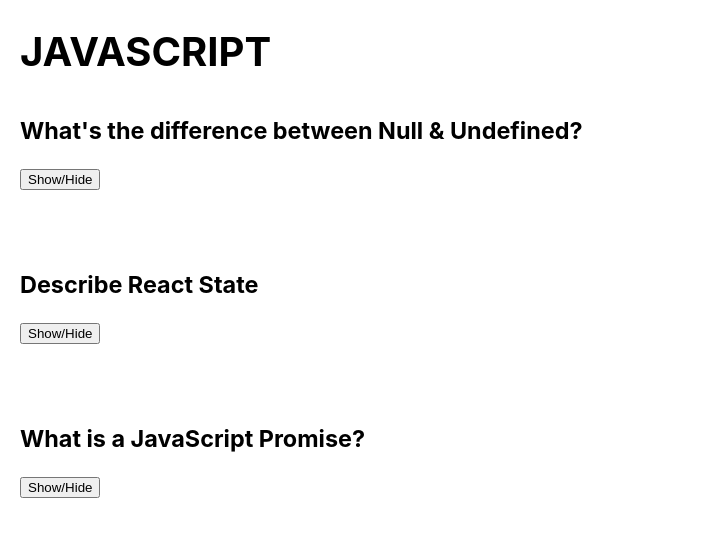
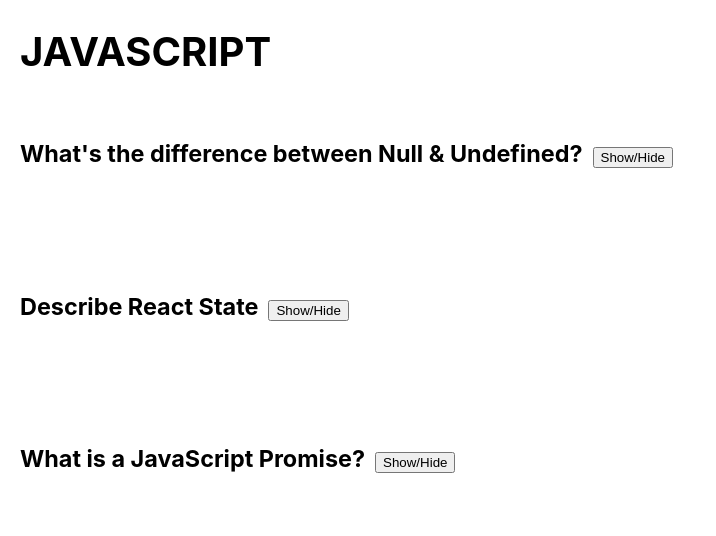
Before and after one commit to ZacharyDinerstein/coding-challenge-app--react, a React (Create React App) app: page / in a window 1280 px wide. Shown: the top 536 px of the page, without its empty margins (0-716 px from the left). Built offline with nearby package versions, Linux system fonts and the light colour scheme.

Commit message:
Moved show/hide btn to the right of question title

```diff
--- a/src/Toggle.js
+++ b/src/Toggle.js
@@ -13,10 +13,10 @@ export default class Toggle extends Component {
 
   render() {
     return (
-      <div>
+      <>
+        <button onClick={this.toggle}>Show/Hide</button>
         {this.state.on && this.props.children}
-        <button onClick={this.toggle}>Show/Hide</button>
-      </div>
+      </>
     );
   }
 }
--- a/src/components/Card/Card.css
+++ b/src/components/Card/Card.css
@@ -9,4 +9,6 @@
 
 .card__question {
     margin-bottom: 2rem;
+    margin-right: 1rem;
+    display: inline-block;
 }
```
Also changed, not shown: src/components/Card/Card.js (+0 -27 lines).
